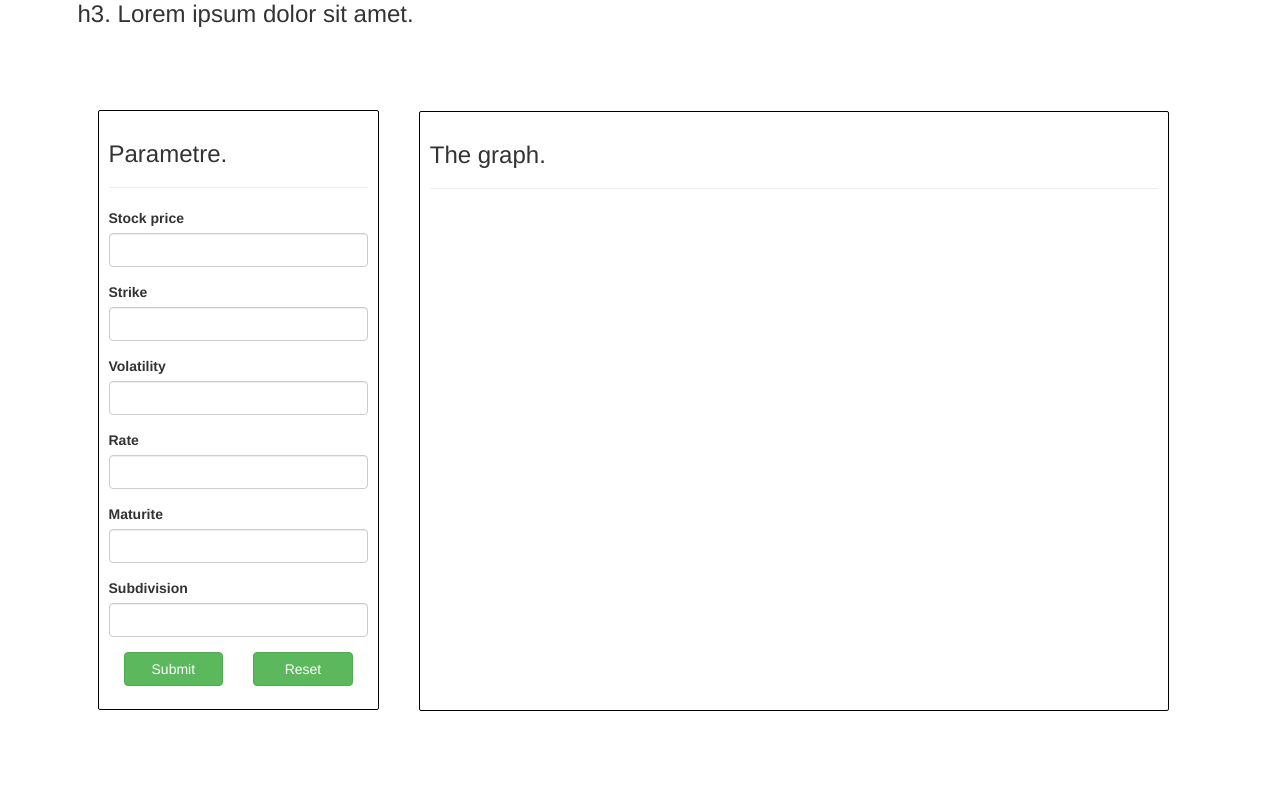
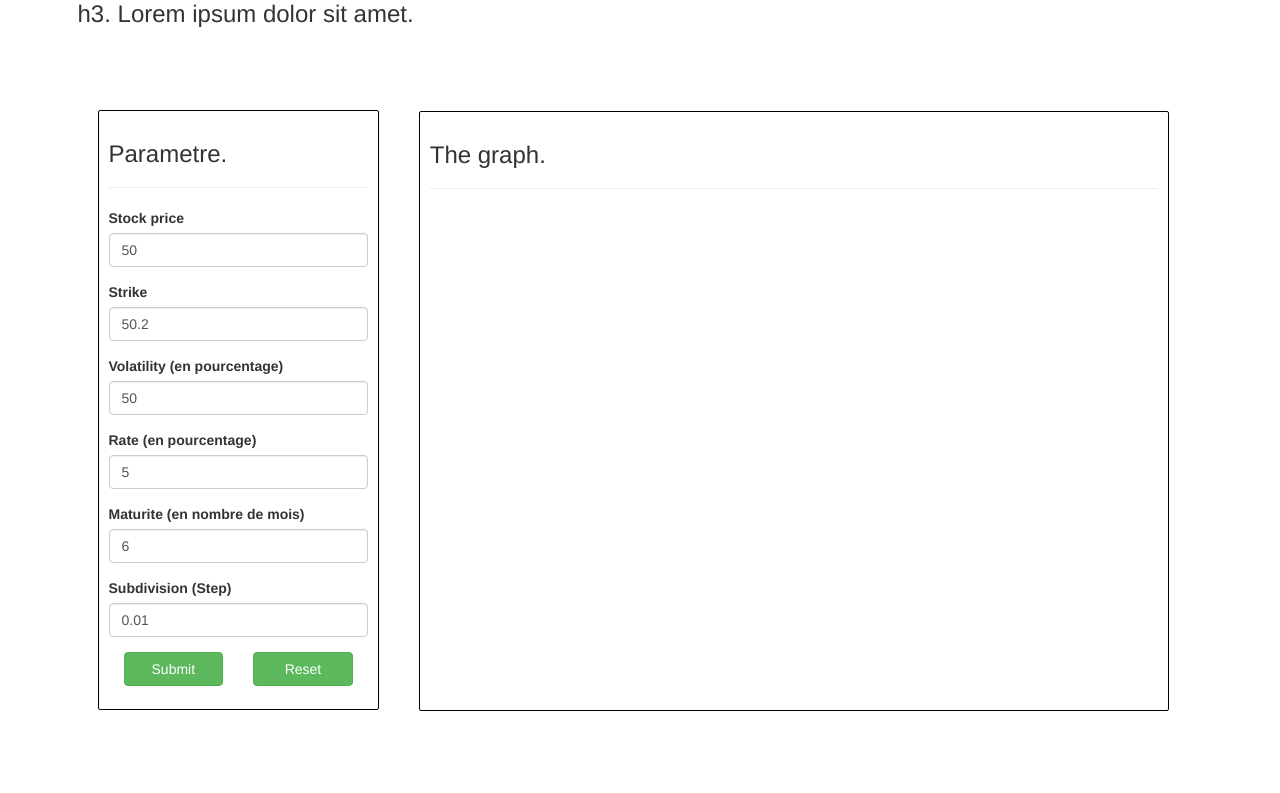
Before and after one commit to abskalana/imfl_bopm2sbm, a Django app: page /about/ in a window 1280 px wide. Shown: the part 470-1263 px from the top of the page. Run offline with Django 3.2, Linux system fonts and the light colour scheme; some libraries are stand-ins or nearby versions.

Commit message:
setup default value

```diff
--- a/templates/parent.html
+++ b/templates/parent.html
@@ -82,41 +82,41 @@ se basant sur les éléments du cours, du logiciel MATLAB et en se servant des d
 							<label for="exampleInputEmail1">
 								Stock price
 							</label>
-							<input type="email" class="form-control" id="exampleInputEmail1" />
+							<input type="number" class="form-control" id="exampleInputEmail1" value="50" />
 						</div>
 						<div class="form-group">
 
 							<label for="exampleInputPassword1">
 								Strike
 							</label>
-							<input type="password" class="form-control" id="exampleInputPassword1" />
+							<input type="number" class="form-control" id="exampleInputPassword1" value="50.2"/>
 						</div>
 						<div class="form-group">
 							<label for="exampleInputPassword1">
-								Volatility
+								Volatility (en pourcentage)
 							</label>
-							<input type="password" class="form-control" id="exampleInputPassword1" />
+							<input value="50" class="form-control" id="exampleInputPassword1" type="number" />
 						</div>
 
                         <div class="form-group">
 							<label for="exampleInputPassword1">
-								Rate
+								Rate (en pourcentage)
 							</label>
-							<input type="password" class="form-control" id="exampleInputPassword1" />
+							<input type="number" class="form-control" id="exampleInputPassword1" type="number" value="5"/>
 						</div>
 
                         <div class="form-group">
 							<label for="exampleInputPassword1">
-								Maturite
+								Maturite (en nombre de mois)
 							</label>
-							<input type="password" class="form-control" id="exampleInputPassword1" />
+							<input type="number" class="form-control" id="exampleInputPassword1" value="6" />
 						</div>
 
 						<div class="form-group">
 							<label for="exampleInputPassword1">
-								Subdivision
+								Subdivision (Step)
 							</label>
-							<input type="password" class="form-control" id="exampleInputPassword1" />
+							<input type="number" class="form-control" id="exampleInputPassword1"  value="0.01"/>
 						</div>
 						<div class="container-fluid">
 	<div class="row">
```
